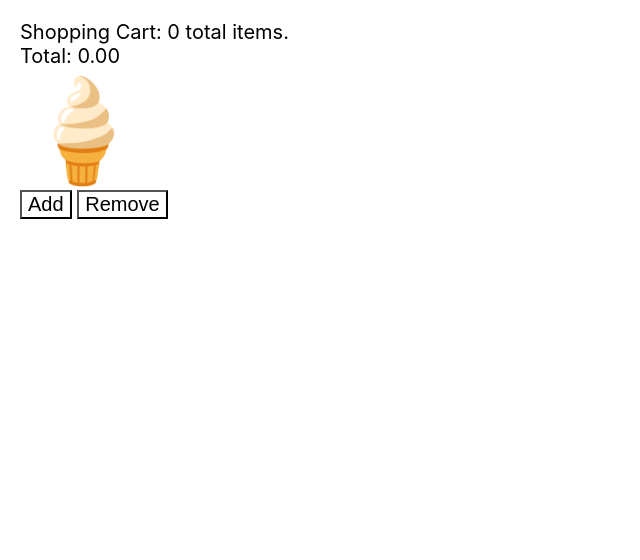
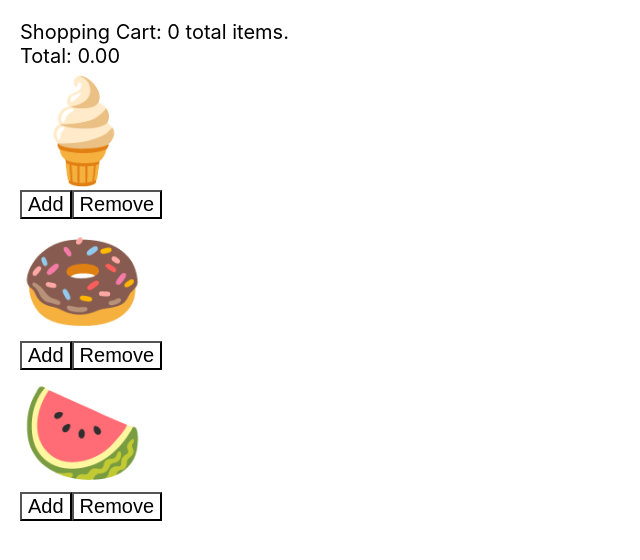
Before and after one commit to paulinho255/react-state-class-tutorial, a React (Create React App) app: page / in a window 1280 px wide. Shown: the top 560 px of the page, without its empty margins (0-640 px from the left). Built offline with nearby package versions, Linux system fonts and the light colour scheme.

Commit message:
Iterando sobre um array de elementos, para alteração.

```diff
--- a/src/components/Products/Product.js
+++ b/src/components/Products/Product.js
@@ -1,5 +1,6 @@
 import React, { Component } from "react";
 import "./Product.css";
+import products from "./data";
 
 export default class Product extends Component {
   state = {
@@ -32,13 +33,19 @@ export default class Product extends Component {
       <div className="wrapper">
         <div>Shopping Cart: {this.state.cart.length} total items.</div>
         <div>Total: {this.getTotal()}</div>
-        <div className="product">
-          <span role="img" aria-label="ice cream">
-            🍦
-          </span>
+        <div>
+          {products.map((product) => (
+            <div key={product.nome}>
+              <div className="product">
+                <span role="img" aria-label={product.nome}>
+                  {product.emoji}
+                </span>
+              </div>
+              <button onClick={this.add}>Add</button>
+              <button onClick={this.remove}>Remove</button>
+            </div>
+          ))}
         </div>
-        <button onClick={this.add}>Add</button>{" "}
-        <button onClick={this.remove}>Remove</button>
       </div>
     );
   }
--- /dev/null
+++ b/src/components/Products/data.js
@@ -0,0 +1,17 @@
+export default [
+  {
+    emoji: "🍦",
+    nome: "ice cream",
+    price: 5,
+  },
+  {
+    emoji: "🍩",
+    nome: "donuts",
+    price: 2.5,
+  },
+  {
+    emoji: "🍉",
+    nome: "watermelon",
+    price: 4,
+  },
+];
```
